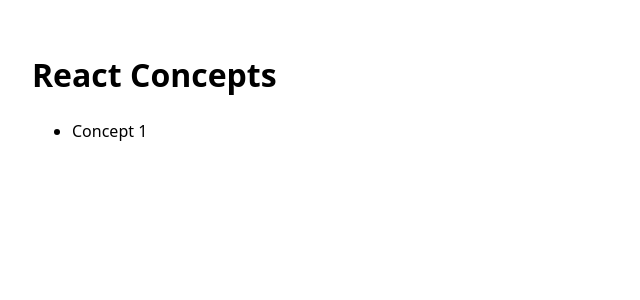
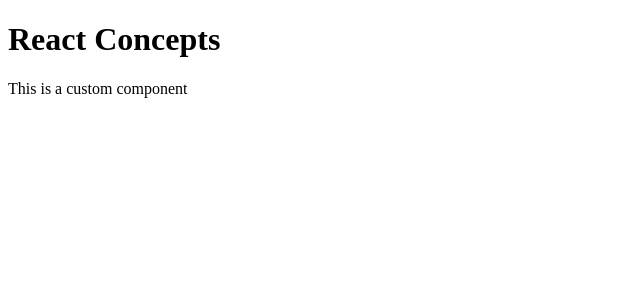
Before and after one commit to rniemela77/react-concepts, a React (Vite) app: page / in a window 1280 px wide. Shown: the top 300 px of the page, without its empty margins (0-640 px from the left). Built offline with nearby package versions, Linux system fonts and the light colour scheme.

Commit message:
rewrite main and app as js, add custom component

```diff
--- a/index.html
+++ b/index.html
@@ -7,6 +7,6 @@
   </head>
   <body>
     <div id="root"></div>
-    <script type="module" src="/src/main.jsx"></script>
+    <script type="module" src="/src/main.js"></script>
   </body>
   </html>
--- a/package.json
+++ b/package.json
@@ -17,6 +17,7 @@
     "react-dom": "^19.1.1"
   },
   "devDependencies": {
+    "@vitejs/plugin-react": "^5.0.1",
     "vite": "^7.1.3"
   }
 }
--- /dev/null
+++ b/src/App.js
@@ -0,0 +1,13 @@
+import MyComponent from './components/MyComponent';
+
+function App() {
+    return (
+      <div>
+        <h1>React Concepts</h1>
+
+        <MyComponent />
+      </div>
+    );
+  }
+
+  export default App;
--- a/src/App.jsx
+++ /dev/null
@@ -1,12 +0,0 @@
-import React from 'react'
-
-export default function App() {
-  return (
-    <div style={{ fontFamily: 'system-ui, -apple-system, Segoe UI, Roboto, Ubuntu, Cantarell, Noto Sans, Helvetica Neue, Arial, \"Apple Color Emoji\", \"Segoe UI Emoji\"', lineHeight: 1.4, padding: 24 }}>
-      <h1>React Concepts</h1>
-      <ul>
-        <li>Concept 1</li>
-      </ul>
-    </div>
-  )
-}
--- /dev/null
+++ b/src/components/MyComponent.js
@@ -0,0 +1,9 @@
+function MyComponent() {
+  return (
+    <div>
+      <p>This is a custom component</p>
+    </div>
+  );
+}
+
+export default MyComponent;
--- /dev/null
+++ b/src/main.js
@@ -0,0 +1,10 @@
+import React from 'react';
+import ReactDOM from 'react-dom/client';
+import App from './App';
+
+const root = ReactDOM.createRoot(document.getElementById('root'));
+root.render(
+  <React.StrictMode>
+    <App />
+  </React.StrictMode>
+);
--- a/src/main.jsx
+++ /dev/null
@@ -1,11 +0,0 @@
-import React from 'react'
-import { createRoot } from 'react-dom/client'
-import App from './App.jsx'
-
-const rootElement = document.getElementById('root')
-const root = createRoot(rootElement)
-root.render(
-  <React.StrictMode>
-    <App />
-  </React.StrictMode>
-)
--- /dev/null
+++ b/vite.config.js
@@ -0,0 +1,18 @@
+import { defineConfig } from 'vite'
+import react from '@vitejs/plugin-react'
+
+export default defineConfig({
+  plugins: [react()],
+  esbuild: {
+    loader: 'jsx',
+    include: /src\/.*\.js$/,
+    exclude: [],
+  },
+  optimizeDeps: {
+    esbuildOptions: {
+      loader: {
+        '.js': 'jsx',
+      },
+    },
+  },
+})
```
Also changed, not shown: 1 other file (tests, documents, lock files or other folders).
